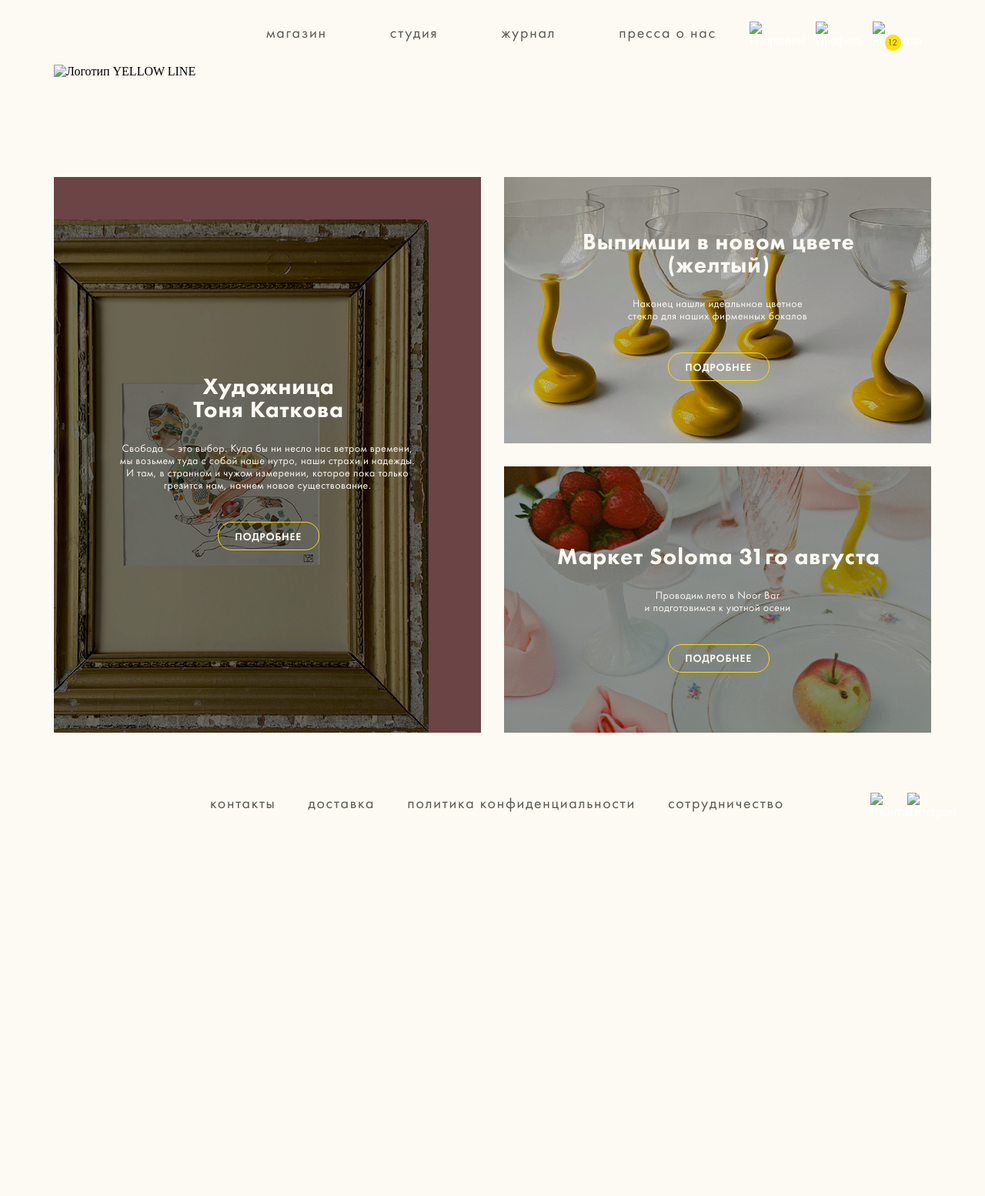
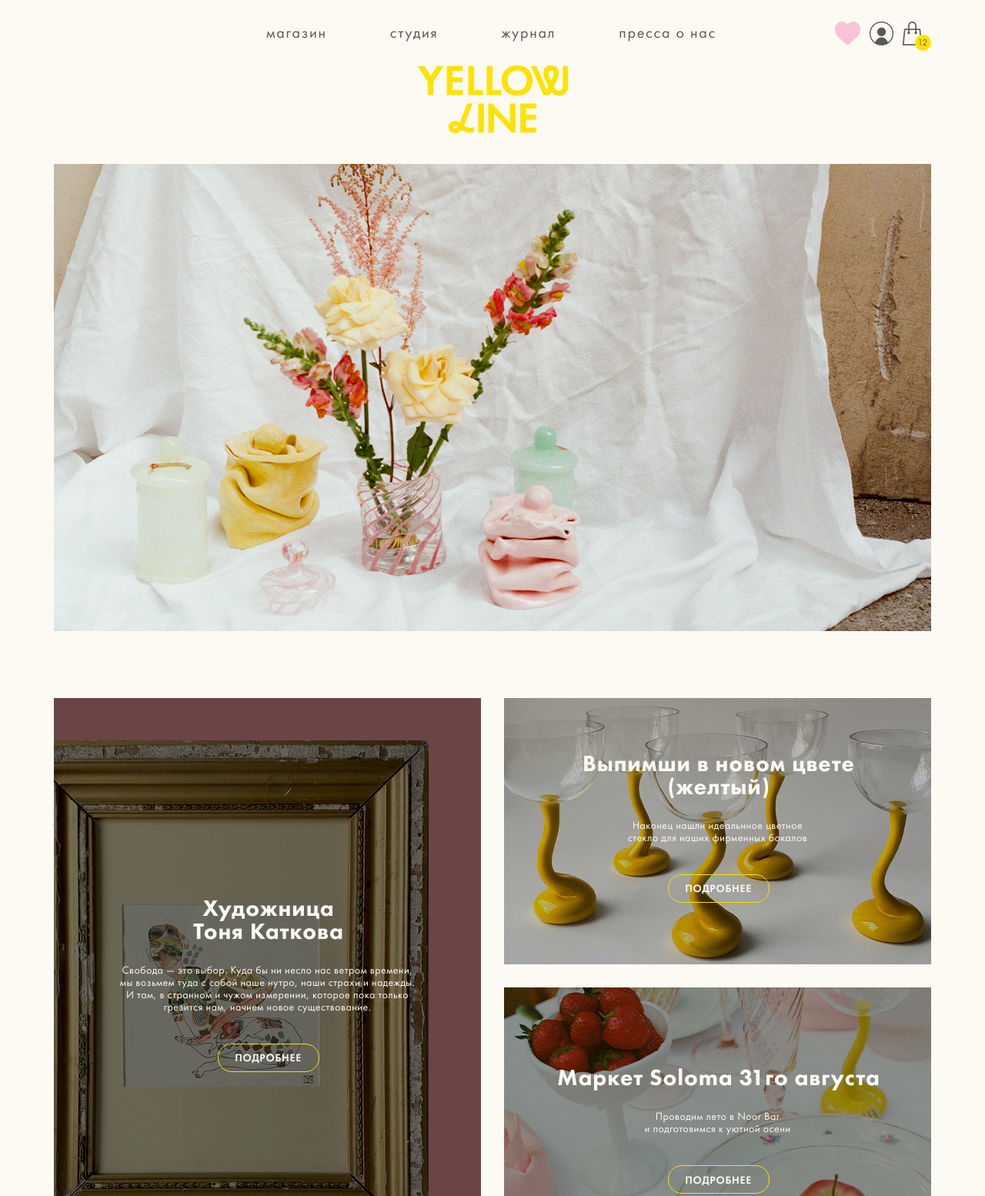
Before and after one commit to CrazyBaker/YL, a website: page index.html in a window 1280 px wide. Shown: the top 1554 px of the page at 77% size. Before the commit the page ends 1064 px from the top, so only its background shows below. Drawn offline with nearby package versions, Linux system fonts and the light colour scheme; files that its build step writes are made by us from their sources; the site is published under a folder, as on GitHub Pages, so addresses that start at the root find nothing.

Commit message:
fix images path

```diff
--- a/index.html
+++ b/index.html
@@ -30,17 +30,17 @@
         <div class="col-2 header_icons">
           <div class="header_icon">
             <a href="#">
-              <img src="/img/header/heart.png" alt="Избранное" class="header_heart-icon">
+              <img src="img/header/heart.png" alt="Избранное" class="header_heart-icon">
             </a>
           </div>
           <div class="header_icon">
             <a href="#">
-              <img src="/img/header/profile.png" alt="Профиль" class="header_profile-icon">
+              <img src="img/header/profile.png" alt="Профиль" class="header_profile-icon">
             </a>
           </div>
           <div class="header_icon">
             <a href="#">
-              <img src="/img/header/cart.png" alt="Корозина" class="header_cart-icon">
+              <img src="img/header/cart.png" alt="Корозина" class="header_cart-icon">
             </a>
             <div class="header_cart-counter"><span id="counter-number">12</span></div>
           </div>
@@ -97,10 +97,10 @@
       <section class="main row">
         <div class="col-12 main_wrapper">
           <div>
-          <img class="main_logo" src="/img/main/logo.png" alt="Логотип YELLOW LINE">
+          <img class="main_logo" src="img/main/logo.png" alt="Логотип YELLOW LINE">
           </div>
           <div>
-          <img class="main_image" src="/img/main/main-img.png" alt="">
+          <img class="main_image" src="img/main/main-img.png" alt="">
           </div>
         </div>
         <div class="col-12 row promo">
@@ -163,17 +163,17 @@
         <div class="col-2 footer_icons">
           <div class="footer_icon">
             <a href="#">
-              <img src="/img/footer/VK-icon.png" alt="Вконтакте" class="footer_vk-icon">
+              <img src="img/footer/VK-icon.png" alt="Вконтакте" class="footer_vk-icon">
             </a>
           </div>
           <div class="footer_icon">
             <a href="#">
-              <img src="/img/footer/telegram-icon.png" alt="Телеграм" class="footer_telegram-icon">
+              <img src="img/footer/telegram-icon.png" alt="Телеграм" class="footer_telegram-icon">
             </a>
           </div>
         </div>
       </footer>
     </div>
   </body>
-  <script src="/js/script.js"></script>
+  <script src="js/script.js"></script>
 </html>
```
